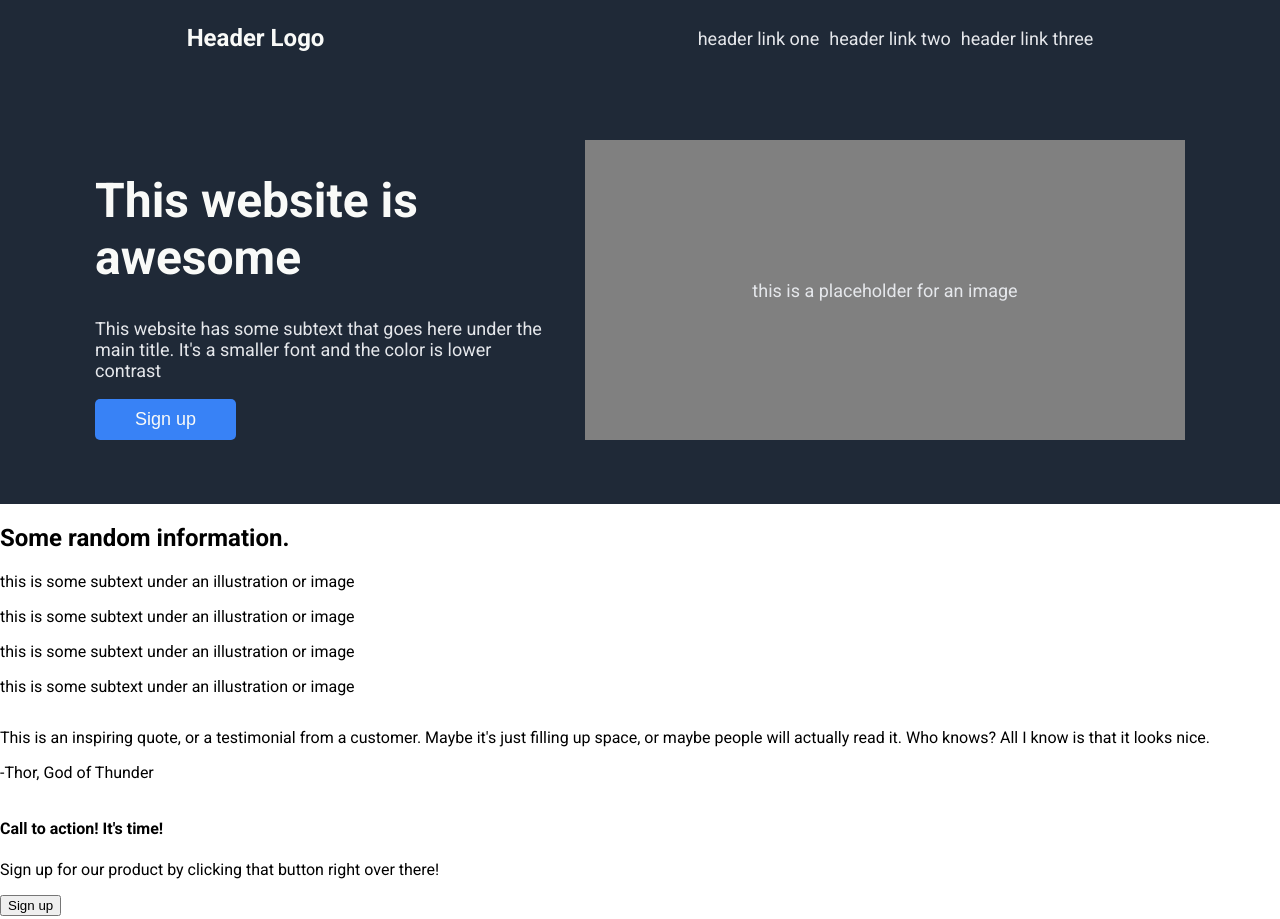
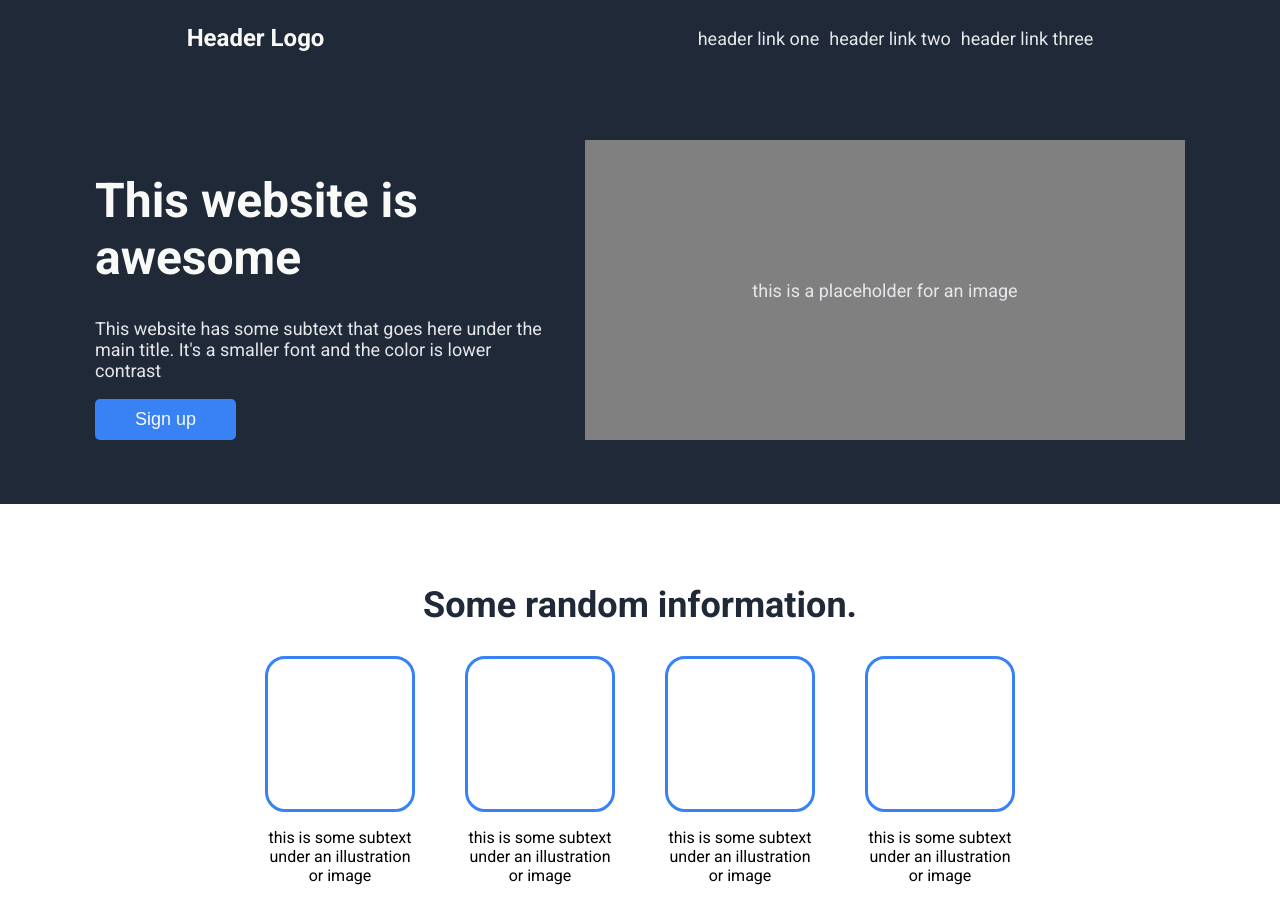
Before and after one commit to SanJammin/project-landing-page, a plain HTML site: page index.html in a window 1280 px wide. Shown: the top 919 px of the page. Drawn offline with Linux system fonts and the light colour scheme.

Commit message:
First draft of section one made

```diff
--- a/styles.css
+++ b/styles.css
@@ -89,3 +89,39 @@ h1 {
     width: 600px;
     height: 300px;
 }
+
+/* Area 2 */
+
+.section-two {
+    display: flex;
+    justify-content: center;
+    align-items: center;
+    flex-direction: column;
+    padding: 50px;
+}
+
+.information-header {
+    color: #1F2937;
+    font-size: 36px;
+    font-weight: bolder;
+}
+
+.container {
+    display: flex;
+    flex-direction: row;
+    gap: 50px;
+}
+
+.illustration {
+    border: 3px solid #3882F6;
+    border-radius: 20px;
+    height: 150px;
+    width: 150px;
+}
+
+.subcontainer {
+    width: 150px;
+    display: flex;
+    flex-wrap: wrap;
+    text-align: center;
+}
```
